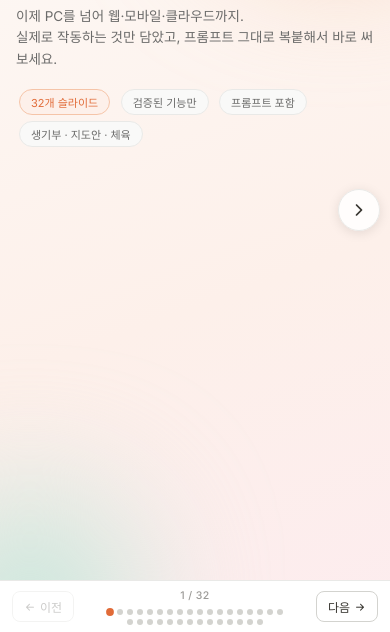
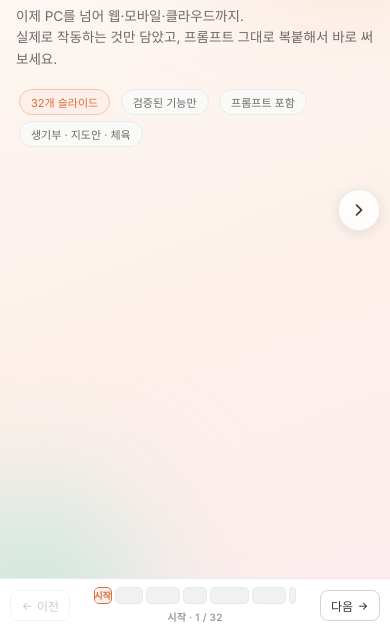
Before and after one commit to kimju1416/cowork, a plain HTML site: page index.html in a window 390 px wide. Shown: the part 212-844 px from the top of the page. Drawn offline with Linux system fonts and the light colour scheme.

Commit message:
하단 내비 섹션 세그먼트 바로 재설계·목차 섹션 그룹화·원격 세션 내용 공식문서 기준 정밀화
Co-Authored-By: Claude Fable 5 <noreply@anthropic.com>

```diff
--- a/index.html
+++ b/index.html
@@ -65,11 +65,18 @@ body{font-family:'Inter',-apple-system,BlinkMacSystemFont,'Noto Sans KR',sans-se
 }
 .nbtn:hover{background:var(--gray50);border-color:var(--gray400)}
 .nbtn:disabled{opacity:.25;cursor:default}
-.nav-c{display:flex;flex-direction:column;align-items:center;gap:7px}
-.snum{font-size:13px;color:var(--gray400);font-weight:500;letter-spacing:.04em}
-.dots{display:flex;gap:6px;flex-wrap:wrap;max-width:380px;justify-content:center}
-.dots span{width:7px;height:7px;border-radius:50%;background:var(--gray300);cursor:pointer;transition:all .2s}
-.dots span.on{background:var(--accent);transform:scale(1.3)}
+.nav-c{display:flex;flex-direction:column;align-items:center;gap:5px}
+.snum{font-size:12px;color:var(--gray400);font-weight:600;letter-spacing:.03em}
+
+/* 섹션 세그먼트 바 */
+.secbar{display:flex;gap:5px;width:min(600px,54vw)}
+.secseg{position:relative;flex-grow:1;flex-basis:0;height:24px;border-radius:7px;background:var(--gray100);border:1.5px solid var(--gray200);cursor:pointer;overflow:hidden;transition:border-color .2s}
+.secseg:hover{border-color:var(--gray400)}
+.secseg .sfill{position:absolute;left:0;top:0;bottom:0;width:0;background:var(--accent-light);transition:width .35s ease}
+.secseg .slab{position:relative;z-index:1;display:flex;align-items:center;justify-content:center;height:100%;font-size:10.5px;font-weight:700;color:var(--gray400);white-space:nowrap;padding:0 8px;transition:color .2s}
+.secseg.cur{border-color:var(--accent)}
+.secseg.cur .slab{color:var(--accent)}
+.secseg.done .slab{color:var(--gray500)}
 
 /* 태그 */
 .tag{display:inline-flex;align-items:center;gap:5px;font-size:12px;font-weight:700;letter-spacing:.07em;text-transform:uppercase;padding:5px 14px;border-radius:6px;margin-bottom:18px;width:fit-content}
@@ -225,6 +232,10 @@ code{font-family:var(--mono);font-size:13px;background:var(--gray100);padding:2p
 }
 .toc-item:hover{transform:translateY(-3px);box-shadow:0 8px 24px rgba(0,0,0,.3)}
 .toc-item.current{border-color:var(--accent)}
+.toc-sec{grid-column:1/-1;display:flex;align-items:center;gap:10px;margin:16px 0 2px;font-size:12.5px;font-weight:800;color:#fff;letter-spacing:.05em}
+.toc-sec:first-child{margin-top:0}
+.toc-sec .ts-badge{background:var(--accent);border-radius:6px;padding:3px 10px;font-size:10.5px;letter-spacing:.03em}
+.toc-sec::after{content:'';flex:1;height:1px;background:rgba(255,255,255,.18)}
 .toc-num{font-size:11px;font-weight:800;color:var(--accent);letter-spacing:.05em;margin-bottom:6px}
 .toc-cat{font-size:10px;font-weight:600;color:var(--gray400);text-transform:uppercase;letter-spacing:.04em;margin-bottom:4px}
 .toc-name{font-size:14px;font-weight:600;color:var(--gray900);line-height:1.35}
@@ -318,6 +329,12 @@ code{font-family:var(--mono);font-size:13px;background:var(--gray100);padding:2p
 .nb{display:inline-flex;align-items:center;font-size:10px;font-weight:800;letter-spacing:.07em;color:#fff;background:linear-gradient(100deg,#e16b38,#c94f7c);padding:3px 10px;border-radius:12px;margin-left:8px;vertical-align:3px;box-shadow:0 2px 8px rgba(225,107,56,.35)}
 .gift{display:flex;align-items:center;gap:9px;background:linear-gradient(100deg,#fdf0ea,#fce8f3);border:1.5px solid #f0d6c5;border-radius:10px;padding:12px 17px;font-size:14px;color:var(--gray700);margin-top:14px;line-height:1.6}
 
+/* 낮은 화면 높이(노트북) 안전장치: 슬라이드 세로 스크롤 허용 */
+@media(min-width:769px) and (max-height:720px){
+  .sl{overflow-y:auto;justify-content:flex-start;padding-top:60px;padding-bottom:80px}
+  .sl.split{align-items:flex-start}
+}
+
 /* ===== 모바일 최적화 ===== */
 @media(max-width:768px){
   .sl{padding:74px 16px 72px;overflow-y:auto;-webkit-overflow-scrolling:touch;justify-content:flex-start}
@@ -360,11 +377,13 @@ code{font-family:var(--mono);font-size:13px;background:var(--gray100);padding:2p
   .mini p{font-size:11.5px}
   .flow{gap:6px;flex-wrap:wrap}
   .fnode{padding:6px 12px;font-size:12.5px}
-  .nav{padding:0 12px;height:52px}
-  .nbtn{padding:6px 11px;font-size:12px;gap:4px}
-  .snum{font-size:10.5px}
-  .dots{max-width:180px;gap:4px}
-  .dots span{width:6px;height:6px}
+  .nav{padding:0 10px;height:54px}
+  .nbtn{padding:6px 10px;font-size:12px;gap:4px}
+  .snum{font-size:10px}
+  .secbar{width:min(330px,52vw);gap:3px}
+  .secseg{height:17px;border-radius:5px;border-width:1px}
+  .secseg .slab{font-size:0;padding:0 3px}
+  .secseg.cur .slab{font-size:9px}
   .tocbtn{width:38px;height:38px;top:12px;right:12px;font-size:17px}
   .fsbtn{width:38px;height:38px;top:12px;right:58px;font-size:16px}
   .toc{padding:56px 16px 20px}
@@ -607,7 +626,7 @@ code{font-family:var(--mono);font-size:13px;background:var(--gray100);padding:2p
     <div class="warn"><i class="ti ti-alert-triangle" style="font-size:16px;margin-top:2px"></i><span><strong>로컬 세션 예약</strong>은 PC가 켜져 있고 Claude Desktop 실행 중이어야 동작합니다. 꺼져 있으면 해당 회차는 건너뜁니다.</span></div>
     <div class="result" style="margin-top:10px">
       <div class="result-label"><i class="ti ti-cloud-bolt"></i>NEW · 원격 세션 예약이라면</div>
-      <div class="result-body">클라우드에서 실행되므로 <strong>PC가 꺼져 있어도 정시에 실행</strong>됩니다 (베타 · Max 플랜부터 순차 확대) → 다음 장 참고</div>
+      <div class="result-body">클라우드에서 실행되므로 <strong>PC가 꺼져 있어도 정시에 실행</strong>됩니다 (베타 · Max 플랜부터 순차 확대). 단, 내 PC 폴더·카카오톡 같은 <strong>로컬 연동을 쓰는 작업은 데스크톱 앱이 열려 있어야</strong> 해요 → 다음 장 참고</div>
     </div>
   </div>
   <div class="split-r">
@@ -631,7 +650,7 @@ code{font-family:var(--mono);font-size:13px;background:var(--gray100);padding:2p
       <li><span class="pn">2</span>노트북을 닫아도 진행 중인 작업이 계속 실행</li>
       <li><span class="pn">3</span>권한 승인이 필요하면 <strong>폰 알림</strong>으로 받아 바로 승인</li>
     </ul>
-    <div class="warn"><i class="ti ti-folder-question" style="font-size:16px;margin-top:2px"></i><span><strong>내 PC 바탕화면 파일</strong>을 직접 다루는 작업은 여전히 <strong>데스크톱 로컬 세션</strong>에서! 원격 세션은 클라우드 파일 공간·커넥터 작업에 적합해요.</span></div>
+    <div class="warn"><i class="ti ti-folder-question" style="font-size:16px;margin-top:2px"></i><span>원격 세션도 <strong>내 PC의 연결한 폴더</strong>를 읽고 쓸 수 있어요 — 단, 그 컴퓨터에서 <strong>데스크톱 앱이 열려 있을 때만</strong>. 카카오톡 같은 로컬 MCP·라이브 아티팩트도 데스크톱 전용입니다.</span></div>
   </div>
   <div class="split-r">
     <div class="card">
@@ -752,6 +771,7 @@ code{font-family:var(--mono);font-size:13px;background:var(--gray100);padding:2p
       <li><span class="pn">3</span>아래 프롬프트 입력 후 <code>/schedule</code>로 매일 아침 예약</li>
     </ul>
     <div class="tip"><i class="ti ti-bulb" style="font-size:15px;margin-top:1px"></i><span>일정·스포츠·주식·날씨 등 원하는 항목을 자유롭게 넣고 빼면 돼요</span></div>
+    <div class="note" style="margin-top:8px">⚠️ 카카오 MCP는 로컬 연동이라 <strong>PC + 데스크톱 앱이 켜져 있어야</strong> 발송됩니다</div>
   </div>
   <div class="split-r">
     <div class="card">
@@ -1285,8 +1305,8 @@ Word 파일로 바탕화면에 저장. 파일명: 수행평가피드백_2반.doc
 <div class="nav">
   <button class="nbtn" id="pb" onclick="go(-1)" disabled><i class="ti ti-arrow-left"></i> 이전</button>
   <div class="nav-c">
+    <div class="secbar" id="secbar"></div>
     <span class="snum" id="ct">1 / 32</span>
-    <div class="dots" id="dn"></div>
   </div>
   <button class="nbtn" id="nb2" onclick="go(1)">다음 <i class="ti ti-arrow-right"></i></button>
 </div>
@@ -1342,8 +1362,27 @@ const tocData=[
   [31,"콘텐츠","SNS 콘텐츠 자동화"],
   [32,"마무리","이제 선생님 차례입니다"],
 ];
+// 섹션 구조 (하단 세그먼트 바 + 목차 그룹)
+const sections=[
+  {name:'시작',from:1,to:3},
+  {name:'비교',from:4,to:8},
+  {name:'핵심 기능',from:9,to:14},
+  {name:'기본 활용',from:15,to:18},
+  {name:'학생·수업',from:19,to:25},
+  {name:'소통·평가',from:26,to:31},
+  {name:'마무리',from:32,to:32},
+];
+function secOf(n){return sections.find(s=>n>=s.from&&n<=s.to);}
+
 const tocGrid=document.getElementById('tocGrid');
 tocData.forEach(([num,cat,name])=>{
+  const sec=secOf(num);
+  if(sec && sec.from===num){
+    const hd=document.createElement('div');
+    hd.className='toc-sec';
+    hd.innerHTML=`<span class="ts-badge">${sec.name}</span><span>${sec.from}–${sec.to}장</span>`;
+    tocGrid.appendChild(hd);
+  }
   const it=document.createElement('div');
   it.className='toc-item';it.id='toc'+num;
   it.onclick=()=>{gt(num);closeToc();};
@@ -1361,12 +1400,31 @@ function closeToc(){document.getElementById('toc').classList.remove('show');}
 
 const slides=Array.from(document.querySelectorAll('.sl'));
 let c=1,t=slides.length;
-const dn=document.getElementById('dn');
-for(let i=1;i<=t;i++){
-  const d=document.createElement('span');d.id='d'+i;
-  if(i===1)d.classList.add('on');
-  d.onclick=()=>gt(i);dn.appendChild(d);
+
+// 하단 섹션 세그먼트 바 생성
+const secbar=document.getElementById('secbar');
+sections.forEach(s=>{
+  const seg=document.createElement('div');
+  seg.className='secseg';
+  seg.style.flexGrow=(s.to-s.from+1);
+  seg.title=`${s.name} (${s.from}~${s.to}장)`;
+  seg.onclick=()=>gt(s.from);
+  seg.innerHTML='<div class="sfill"></div><div class="slab">'+s.name+'</div>';
+  secbar.appendChild(seg);
+  s.el=seg;
+});
+function updateSecbar(){
+  sections.forEach(s=>{
+    const fill=s.el.querySelector('.sfill');
+    s.el.classList.remove('cur','done');
+    if(c>s.to){s.el.classList.add('done');fill.style.width='100%';}
+    else if(c>=s.from){s.el.classList.add('cur');fill.style.width=((c-s.from+1)/(s.to-s.from+1)*100)+'%';}
+    else fill.style.width='0%';
+  });
+  document.getElementById('ct').textContent=secOf(c).name+' · '+c+' / '+t;
 }
+updateSecbar();
+
 // 초기 상태: 첫 슬라이드만 on, 나머지는 next(오른쪽 대기)
 for(let i=2;i<=t;i++){
   slides[i-1].classList.add('next');
@@ -1374,7 +1432,6 @@ for(let i=2;i<=t;i++){
 // 초기 좌우 화살표 상태 (1페이지: 이전 숨김)
 document.getElementById('sidePrev').disabled=true;
 function gt(n){
-  document.getElementById('d'+c).classList.remove('on');
   c=n;
   // 모든 슬라이드에 prev/on/next 상태 부여
   for(let i=1;i<=t;i++){
@@ -1384,8 +1441,7 @@ function gt(n){
     else if(i<c) sl.classList.add('prev');
     else sl.classList.add('next');
   }
-  document.getElementById('d'+c).classList.add('on');
-  document.getElementById('ct').textContent=c+' / '+t;
+  updateSecbar();
   document.getElementById('pf').style.width=(c/t*100)+'%';
   document.getElementById('pb').disabled=c===1;
   document.getElementById('nb2').disabled=c===t;
```
